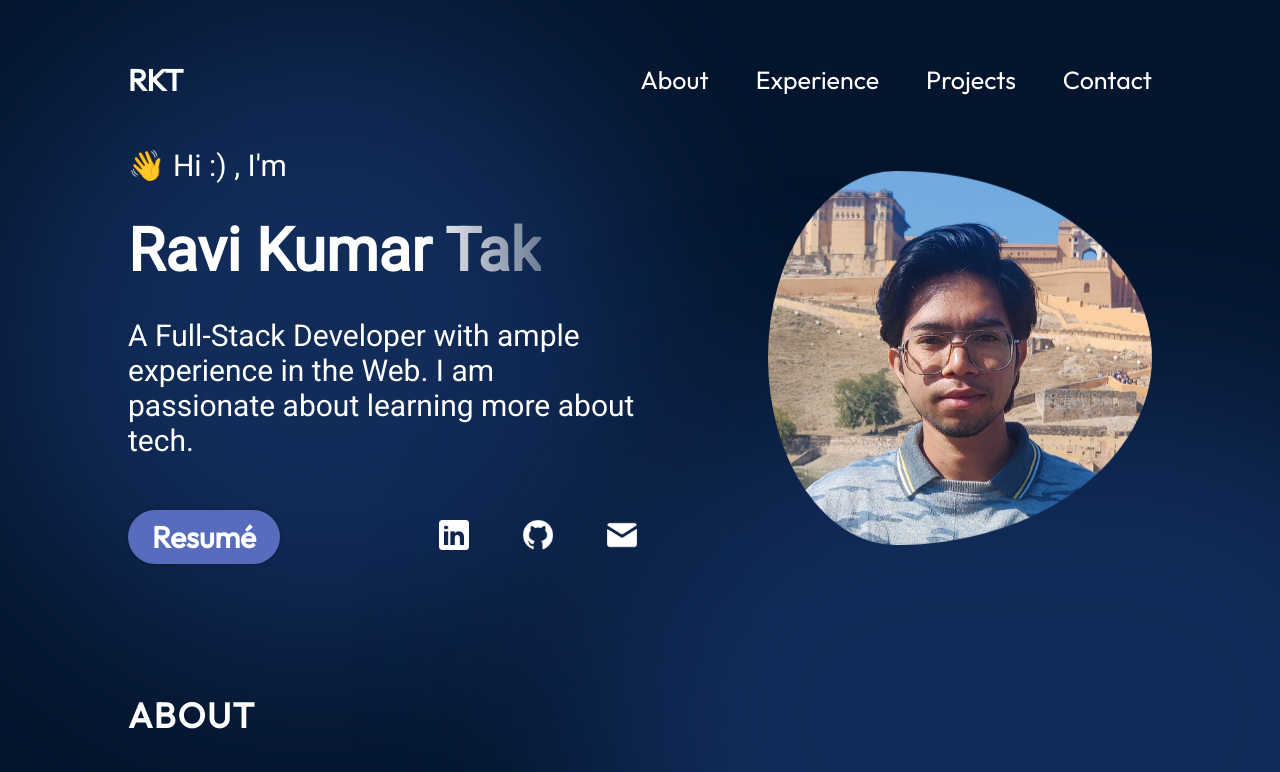
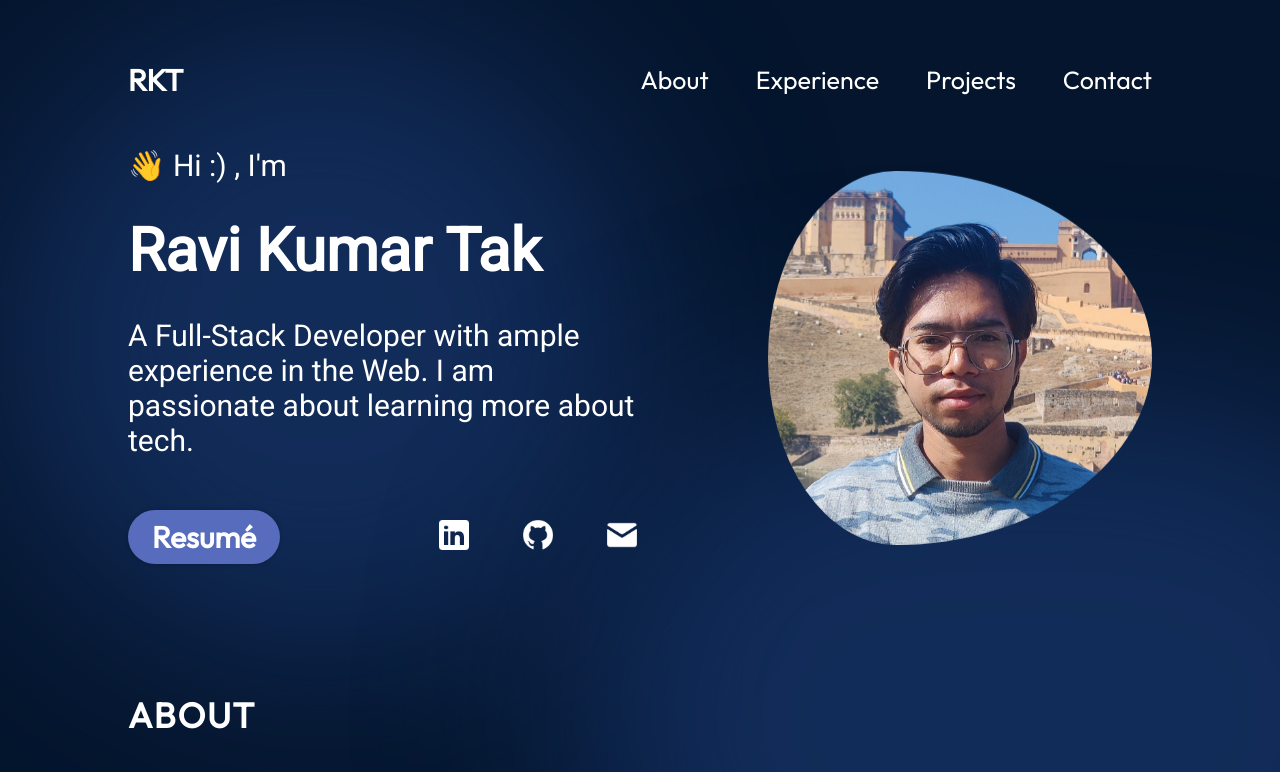
Before and after one commit to ravi-tak/portfolio, a React (Vite) app: page / in a window 1280 px wide. Shown: the top 772 px of the page. Built offline with nearby package versions, Linux system fonts and the light colour scheme.

Commit message:
Remove fade effect

```diff
--- a/src/components/hero/Hero.module.css
+++ b/src/components/hero/Hero.module.css
@@ -24,13 +24,6 @@
   font-weight: 900;
   margin: 2rem 0;
   font-family: var(--font-roboto);
-  background: linear-gradient(
-    90deg,
-    rgba(255, 255, 255, 1) 70%,
-    rgba(255, 255, 255, 0) 120%
-  );
-  -webkit-text-fill-color: transparent;
-  -webkit-background-clip: text;
 }
 
 .description {
```
